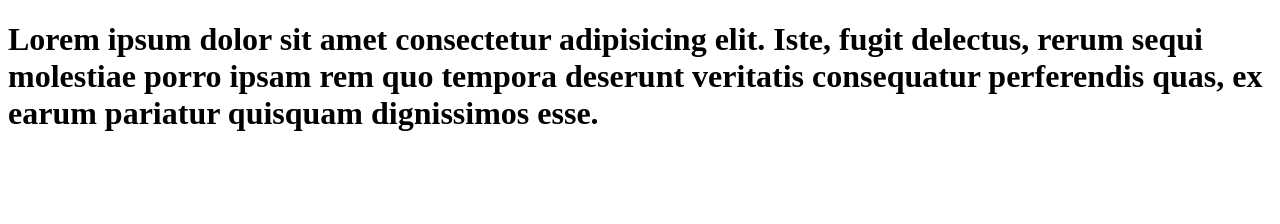
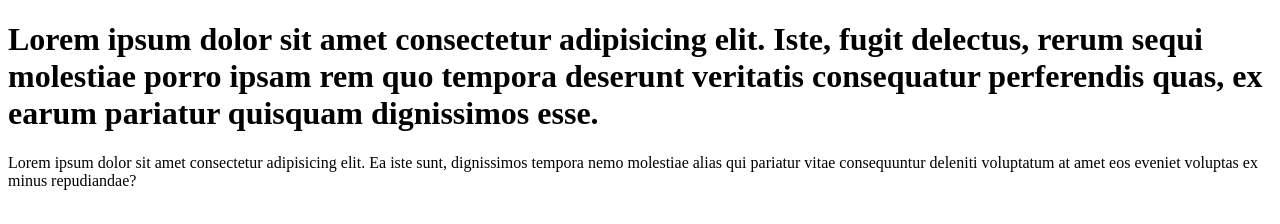
Before and after one commit to EdwinRibisi/learn-git, a plain HTML site: page index.html in a window 1280 px wide. Drawn offline with Linux system fonts and the light colour scheme.

Commit message:
update index.html

```diff
--- a/index.html
+++ b/index.html
@@ -6,5 +6,6 @@
 </head>
 <body>
     <h1>Lorem ipsum dolor sit amet consectetur adipisicing elit. Iste, fugit delectus, rerum sequi molestiae porro ipsam rem quo tempora deserunt veritatis consequatur perferendis quas, ex earum pariatur quisquam dignissimos esse.</h1>
+    <p>Lorem ipsum dolor sit amet consectetur adipisicing elit. Ea iste sunt, dignissimos tempora nemo molestiae alias qui pariatur vitae consequuntur deleniti voluptatum at amet eos eveniet voluptas ex minus repudiandae?</p>
 </body>
 </html>
```
